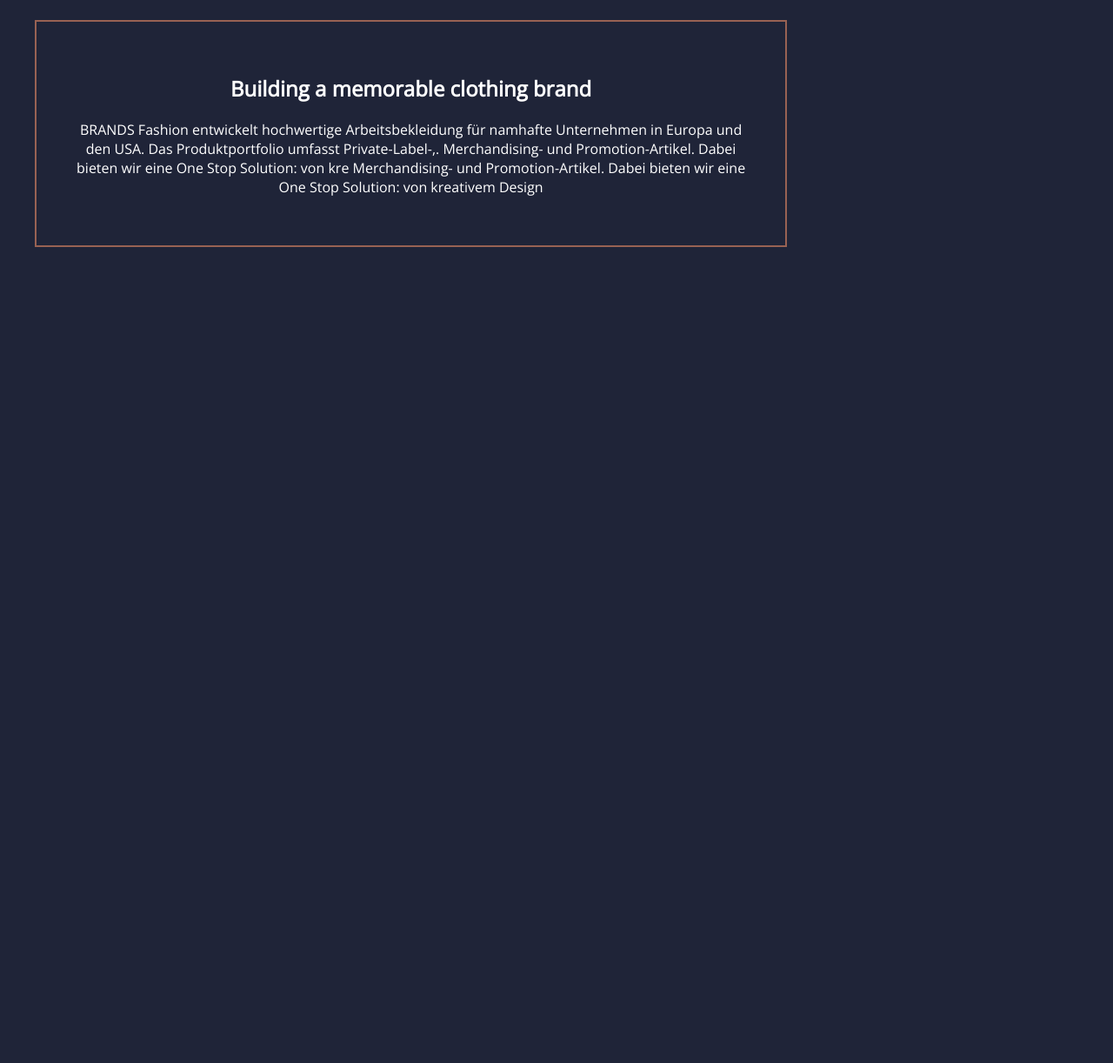
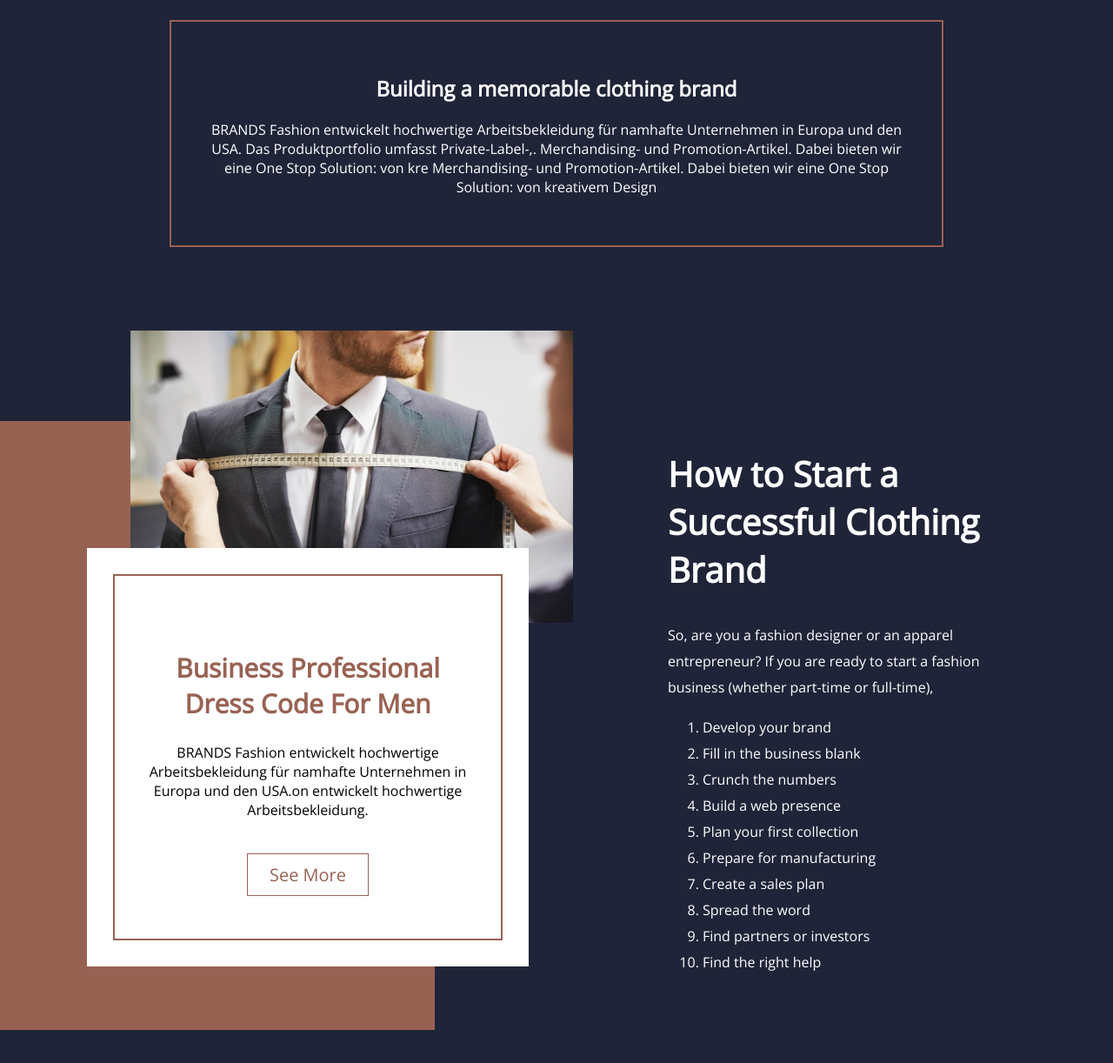
Before and after one commit to Jakaria24/Man-s-fashion-world, a plain HTML site: page index.html in a window 1280 px wide. Shown: the part 1270-2492 px from the top of the page at 87% size. Before the commit the page ends 1570 px from the top, so only its background shows below. Drawn offline with nearby package versions, Linux system fonts and the light colour scheme.

Commit message:
fashion model complete

```diff
--- a/index.html
+++ b/index.html
@@ -82,6 +82,42 @@
 
         <!-- fashion describe end  -->
 
+        <section>
+            <div class="fashion-details">
+                 <div class="fashion-details-model">
+                    <div class="fashion-details-background">
+
+                    </div>
+                    <div class="fashion-details-image">
+                        <img src="images/fashion-5.jpg" alt="">
+                    </div>
+                    <div class="fashion-details-imrove">
+                        <div class="fashion-improve-content">
+                            <h1>Business Professional <br> Dress Code For Men</h1>
+                            <p>BRANDS Fashion entwickelt hochwertige Arbeitsbekleidung für namhafte Unternehmen in Europa und den USA.on entwickelt hochwertige Arbeitsbekleidung.</p>
+                            <a href="">See More</a>
+                        </div>
+                    </div>
+                 </div>
+                 <div class="fashion-details-article">
+                     <h1>How to Start a <br> Successful Clothing <br> Brand</h1>
+                     <p>So, are you a fashion designer or an apparel entrepreneur? If you are ready to start a fashion business (whether part-time or full-time),</p>
+                     <ol type="1">
+                         <li>Develop your brand</li>
+                         <li>Fill in the business blank</li>
+                         <li>Crunch the numbers</li>
+                         <li>Build a web presence</li>
+                         <li>Plan your first collection</li>
+                         <li>Prepare for manufacturing</li>
+                         <li>Create a sales plan</li>
+                         <li>Spread the word</li>
+                         <li>Find partners or investors</li>
+                         <li>Find the right help</li>
+                     </ol>
+                 </div>
+            </div>
+        </section>
+
     </menu>
 </body>
 </html>
--- a/mobile.css
+++ b/mobile.css
@@ -56,6 +56,8 @@
 
      .fashion-style{
          flex-direction: column;
+         justify-content: center;
+         align-items: center;
      }
      /* fashion style end  */
 
--- a/style.css
+++ b/style.css
@@ -57,7 +57,9 @@
 }
 
 /* banner section end */
-
+   .container{
+       padding-left: 0;
+   }
 /* fashion style start  */
 
 .fashion-style{
@@ -91,6 +93,12 @@
 /* fashion style end  */
 
  /* fashion describe start   */
+ .describe-bar{
+    display: flex;
+    justify-content: center;
+    align-items: center;
+    margin-bottom: 200px;
+ }
 
 .fashion-describe{
     width: 63%;
@@ -106,3 +114,69 @@
 }
 
  /* fashion describe end   */
+ .fashion-details{
+     margin-bottom: 100px;
+     display: flex;
+ }
+ .fashion-details-model{
+     width: 60%;
+ }
+ .fashion-details-background{
+     background-color:#986253 ;
+     width: 500px;
+     height: 700px;
+
+ }
+ .fashion-details-image{
+     position: absolute;
+     top: 1650px;
+     left: 150px;
+ }
+ .fashion-details-image img{
+     width: 45%;
+     height: 45%;
+ }
+.fashion-details-imrove{
+    background-color: white;
+    width: 35%;
+    padding: 30px 30px;
+}
+.fashion-details-imrove{
+    left:100px;
+    top: 1900px;
+    position: absolute;
+}
+.fashion-improve-content{
+   border: 2px solid #986253 ;
+   padding: 60px 20px;
+   text-align: center;
+}
+.fashion-improve-content h1{
+    font-size: 30px;
+   color: #986253;
+}
+.fashion-improve-content p{
+    margin-bottom: 50px;
+}
+.fashion-improve-content a{
+    color: #986253;
+    text-decoration: none;
+    border: 1px solid #986253;
+    padding: 10px 25px;
+    font-size: 20px;
+}
+.fashion-details-article{
+    width: 30%;
+}
+.fashion-details-article h1{
+    color: white;
+    font-size: 40px;
+}
+.fashion-details-article p{
+    color: white;
+    line-height: 30px;
+}
+.fashion-details-article ol li{
+    color: white;
+    line-height: 30px;
+}
```
